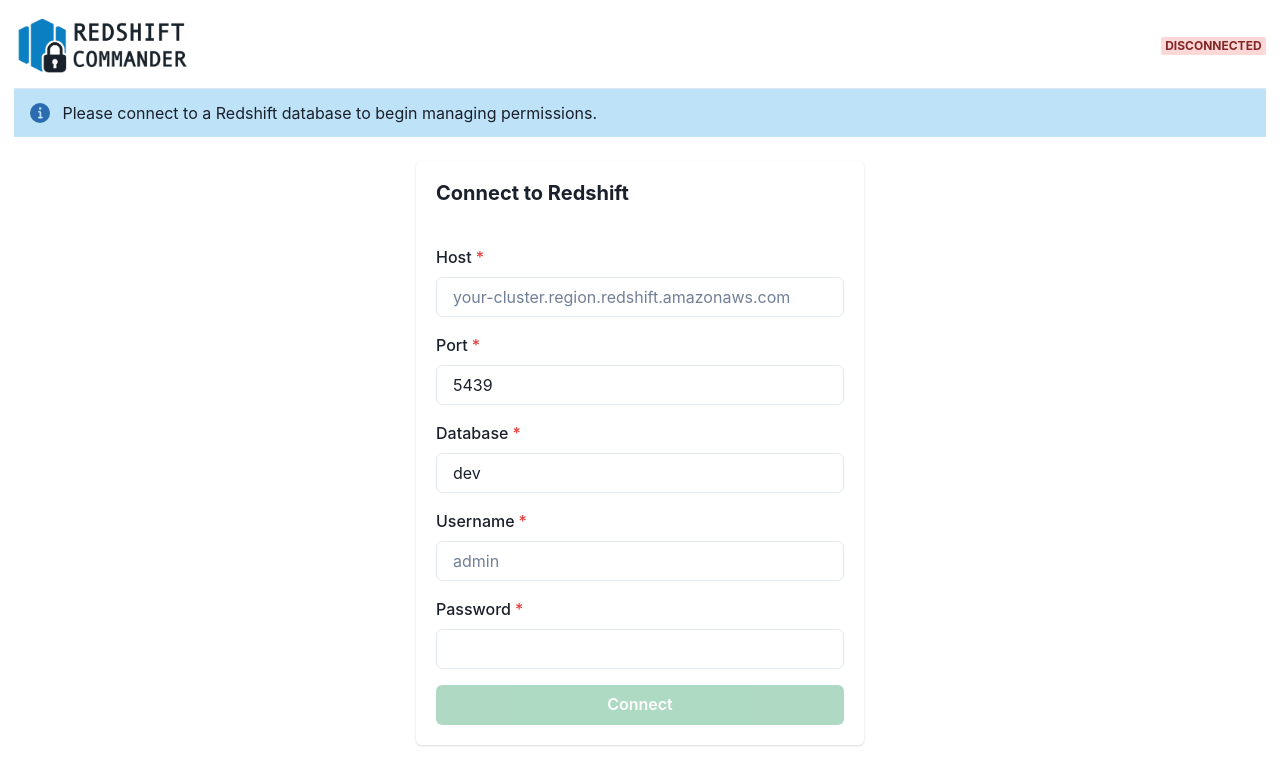
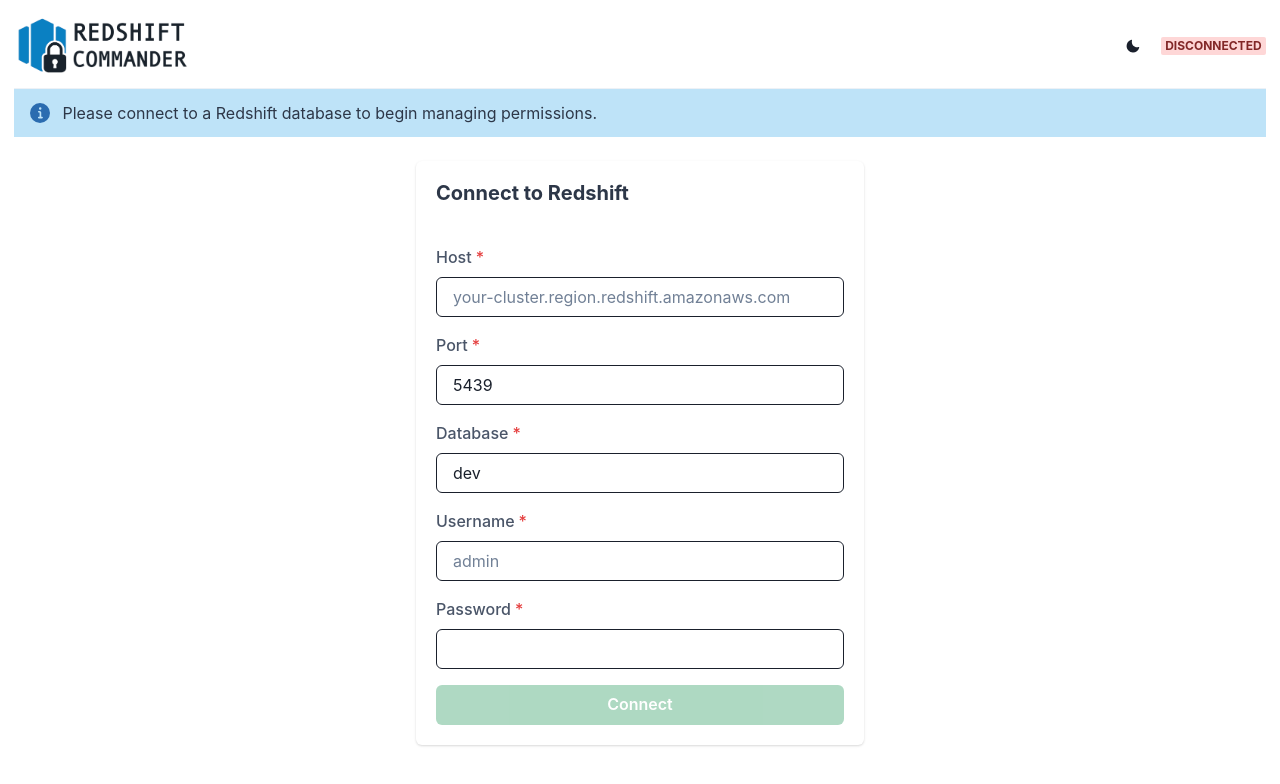
Before and after one commit to flarghi/redshift-commander, a React (Vite) app in the folder src/frontend/: page / in a window 1280 px wide. Shown: the top 784 px of the page. Built offline with nearby package versions, Linux system fonts and the light colour scheme; no server answers.

Commit message:
feat: new dark theme support

```diff
--- a/src/frontend/src/App.tsx
+++ b/src/frontend/src/App.tsx
@@ -12,10 +12,12 @@ import {
   Button,
   Select,
   IconButton,
+  Divider,
 } from '@chakra-ui/react';
 import { ViewIcon, ViewOffIcon } from '@chakra-ui/icons';
 import MainInterface from './components/MainInterface';
 import ConnectionForm from './components/ConnectionForm';
+import { ThemeToggle } from './components/ThemeToggle';
 import useStore from './store/store';
 import type { ActionType } from './types';
 import logo from './assets/logo-2.png';
@@ -54,7 +56,7 @@ function App() {
   }
 
   return (
-    <Container maxW="99vw" py={4} px={2} minH="100vh">
+    <Container maxW="99vw" py={4} px={2} minH="100vh" bg="app-bg">
       <Box mb={6}>
         <Box minH="60px" mb={3} overflow="hidden">
           <HStack justify="space-between" align="center" spacing={4} w="full">
@@ -63,17 +65,14 @@ function App() {
 
               {/* Left-aligned Mode Selector */}
               {isConnected && (
-                <HStack spacing={2} bg="gray.50" px={3} py={1.5} borderRadius="md" border="1px solid" borderColor="gray.300">
-                  <Text fontSize="md" fontWeight="bold" color="gray.700">Mode</Text>
+                <HStack spacing={2} bg="mode-selector-bg" px={3} py={1.5} borderRadius="md">
+                  <Text fontSize="md" fontWeight="bold" color="text-secondary">Mode</Text>
                   <Select
                     value={action}
                     onChange={handleActionChange}
                     size="md"
                     w="220px"
-                    bg="white"
-                    borderColor="gray.400"
-                    _hover={{ borderColor: "gray.500" }}
-                    _focus={{ borderColor: "gray.600", boxShadow: "0 0 0 1px gray.600" }}
+                    variant="outline"
                   >
                     <option value="privileges">Table Privileges</option>
                     <option value="default_privileges">Default Privileges</option>
@@ -86,13 +85,14 @@ function App() {
             </HStack>
 
             <HStack spacing={3} flexShrink={0}>
+              <ThemeToggle />
               <Badge colorScheme={isConnected ? 'green' : 'red'} size="lg" flexShrink={0}>
                 {isConnected ? 'Connected' : 'Disconnected'}
               </Badge>
               {connectionConfig && showConnectionString && (
                 <Text
                   fontSize="sm"
-                  color="gray.600"
+                  color="text-connection"
                   isTruncated
                   maxW="calc(100vw - 800px)"
                   minW={0}
@@ -119,7 +119,7 @@ function App() {
             </HStack>
           </HStack>
         </Box>
-        <hr/>
+        <Divider borderColor="divider" />
         {!isConnected && (
           <Alert status="info" mb={6}>
             <AlertIcon />
--- a/src/frontend/src/components/ConnectionForm.tsx
+++ b/src/frontend/src/components/ConnectionForm.tsx
@@ -45,55 +45,60 @@ const ConnectionForm: React.FC = () => {
     <Box maxW="md" mx="auto">
       <Card>
         <CardHeader>
-          <Heading size="md">Connect to Redshift</Heading>
+          <Heading size="md" color="text-primary">Connect to Redshift</Heading>
         </CardHeader>
         <CardBody>
           <VStack spacing={4}>
             <FormControl isRequired>
-              <FormLabel>Host</FormLabel>
+              <FormLabel color="text-secondary">Host</FormLabel>
               <Input
                 type="text"
                 value={formData.host}
                 onChange={handleInputChange('host')}
                 placeholder="your-cluster.region.redshift.amazonaws.com"
+                variant="outline"
               />
             </FormControl>
 
             <FormControl isRequired>
-              <FormLabel>Port</FormLabel>
+              <FormLabel color="text-secondary">Port</FormLabel>
               <Input
                 type="number"
                 value={formData.port}
                 onChange={handleInputChange('port')}
+                variant="outline"
               />
             </FormControl>
 
             <FormControl isRequired>
-              <FormLabel>Database</FormLabel>
+              <FormLabel color="text-secondary">Database</FormLabel>
               <Input
                 type="text"
                 value={formData.database}
                 onChange={handleInputChange('database')}
                 placeholder="dev"
+                variant="outline"
               />
             </FormControl>
 
             <FormControl isRequired>
-              <FormLabel>Username</FormLabel>
+              <FormLabel color="text-secondary">Username</FormLabel>
               <Input
                 type="text"
                 value={formData.username}
                 onChange={handleInputChange('username')}
                 placeholder="admin"
+                variant="outline"
               />
             </FormControl>
 
             <FormControl isRequired>
-              <FormLabel>Password</FormLabel>
+              <FormLabel color="text-secondary">Password</FormLabel>
               <Input
                 type="password"
                 value={formData.password}
                 onChange={handleInputChange('password')}
+                variant="outline"
               />
             </FormControl>
 
--- /dev/null
+++ b/src/frontend/src/components/ThemeToggle.tsx
@@ -0,0 +1,16 @@
+import { IconButton, useColorMode } from '@chakra-ui/react'
+import { SunIcon, MoonIcon } from '@chakra-ui/icons'
+
+export const ThemeToggle = () => {
+  const { colorMode, toggleColorMode } = useColorMode()
+
+  return (
+    <IconButton
+      aria-label="Toggle theme"
+      icon={colorMode === 'light' ? <MoonIcon /> : <SunIcon />}
+      onClick={toggleColorMode}
+      variant="ghost"
+      size="sm"
+    />
+  )
+}
--- a/src/frontend/src/main.tsx
+++ b/src/frontend/src/main.tsx
@@ -1,12 +1,14 @@
 import { StrictMode } from 'react'
 import { createRoot } from 'react-dom/client'
-import { ChakraProvider } from '@chakra-ui/react'
+import { ChakraProvider, ColorModeScript } from '@chakra-ui/react'
 import { BrowserRouter } from 'react-router-dom'
 import App from './App.tsx'
+import theme from './theme'
 
 createRoot(document.getElementById('root')!).render(
   <StrictMode>
-    <ChakraProvider>
+    <ColorModeScript initialColorMode={theme.config.initialColorMode} />
+    <ChakraProvider theme={theme}>
       <BrowserRouter>
         <App />
       </BrowserRouter>
--- /dev/null
+++ b/src/frontend/src/theme.ts
@@ -0,0 +1,234 @@
+import { extendTheme, type ThemeConfig } from '@chakra-ui/react'
+
+const config: ThemeConfig = {
+  initialColorMode: 'light',
+  useSystemColorMode: true,
+}
+
+const theme = extendTheme({
+  config,
+  semanticTokens: {
+    colors: {
+      // Main background
+      'app-bg': {
+        default: 'white',
+        _dark: 'gray.900',
+      },
+      'card-bg': {
+        default: 'white',
+        _dark: 'gray.800',
+      },
+
+      // Text colors
+      'text-primary': {
+        default: 'gray.700',
+        _dark: 'gray.100',
+      },
+      'text-secondary': {
+        default: 'gray.600',
+        _dark: 'gray.200',
+      },
+      'text-muted': {
+        default: 'gray.500',
+        _dark: 'gray.400',
+      },
+      'text-disabled': {
+        default: 'gray.400',
+        _dark: 'gray.500',
+      },
+      'text-connection': {
+        default: 'gray.600',
+        _dark: 'gray.300',
+      },
+      'text-code': {
+        default: 'gray.700',
+        _dark: 'gray.200',
+      },
+
+      // Borders and dividers
+      'border-primary': {
+        default: 'gray.100',
+        _dark: 'gray.600',
+      },
+      'border-secondary': {
+        default: 'gray.300',
+        _dark: 'gray.500',
+      },
+      'divider': {
+        default: 'gray.200',
+        _dark: 'gray.600',
+      },
+
+      // Form elements
+      'input-bg': {
+        default: 'white',
+        _dark: 'gray.700',
+      },
+      'input-border': {
+        default: 'gray.100',
+        _dark: 'gray.600',
+      },
+      'input-border-hover': {
+        default: 'gray.400',
+        _dark: 'gray.500',
+      },
+      'input-border-focus': {
+        default: 'blue.500',
+        _dark: 'blue.400',
+      },
+      'select-bg': {
+        default: 'white',
+        _dark: 'gray.600',
+      },
+      'select-border': {
+        default: 'gray.200',
+        _dark: 'gray.500',
+      },
+      'select-border-hover': {
+        default: 'gray.500',
+        _dark: 'gray.400',
+      },
+      'select-border-focus': {
+        default: 'gray.600',
+        _dark: 'gray.300',
+      },
+
+      // Code and preview
+      'code-bg': {
+        default: 'gray.50',
+        _dark: 'gray.700',
+      },
+      'code-border': {
+        default: 'gray.200',
+        _dark: 'gray.600',
+      },
+
+      // Icons and interactive elements
+      'search-icon': {
+        default: 'gray.300',
+        _dark: 'gray.500',
+      },
+      'expand-icon': {
+        default: 'gray.400',
+        _dark: 'gray.500',
+      },
+      'expand-icon-hover': {
+        default: 'gray.600',
+        _dark: 'gray.300',
+      },
+
+      // Table and list items
+      'table-header-bg': {
+        default: 'white',
+        _dark: 'gray.750',
+      },
+      'table-row-hover': {
+        default: 'gray.50',
+        _dark: 'gray.700',
+      },
+      'selected-row-bg': {
+        default: 'blue.50',
+        _dark: 'blue.900',
+      },
+      'child-row-bg': {
+        default: 'gray.25',
+        _dark: 'gray.750',
+      },
+      'disabled-row-bg': {
+        default: 'gray.100',
+        _dark: 'gray.700',
+      },
+      'hover-bg': {
+        default: 'gray.50',
+        _dark: 'gray.700',
+      },
+
+      // Button colors
+      'neutral-button': {
+        default: 'gray.200',
+        _dark: 'gray.600',
+      },
+      'neutral-button-text': {
+        default: 'gray.700',
+        _dark: 'gray.100',
+      },
+      'neutral-button-hover': {
+        default: 'gray.300',
+        _dark: 'gray.500',
+      },
+    },
+  },
+  styles: {
+    global: {
+      body: {
+        bg: 'app-bg',
+        color: 'text-primary',
+      },
+    },
+  },
+  components: {
+    Card: {
+      baseStyle: {
+        container: {
+          bg: 'card-bg',
+          borderColor: 'border-primary',
+        },
+      },
+    },
+    Input: {
+      baseStyle: {
+        field: {
+          bg: 'input-bg',
+          borderColor: 'input-border',
+          _hover: {
+            borderColor: 'input-border-hover',
+          },
+          _focus: {
+            borderColor: 'input-border-focus',
+          },
+        },
+      },
+    },
+    Select: {
+      baseStyle: {
+        field: {
+          bg: 'select-bg',
+          borderColor: 'select-border',
+          _hover: {
+            borderColor: 'select-border-hover',
+          },
+          _focus: {
+            borderColor: 'select-border-focus',
+          },
+        },
+      },
+    },
+    Code: {
+      baseStyle: {
+        bg: 'code-bg',
+        color: 'text-code',
+        borderColor: 'code-border',
+      },
+    },
+    Table: {
+      variants: {
+        simple: {
+          th: {
+            bg: 'table-header-bg',
+            borderColor: 'border-primary',
+          },
+          td: {
+            borderColor: 'border-primary',
+          },
+          tr: {
+            _hover: {
+              bg: 'table-row-hover',
+            },
+          },
+        },
+      },
+    },
+  },
+})
+
+export default theme
```
Also changed, not shown: src/frontend/src/components/BottomBar.tsx (+5 -5 lines), src/frontend/src/components/IdentitiesSection.tsx (+8 -7 lines), src/frontend/src/components/ObjectsSection.tsx (+8 -7 lines), src/frontend/src/components/PreviewModal.tsx (+4 -4 lines), src/frontend/src/components/PreviewSection.tsx (+6 -5 lines).
